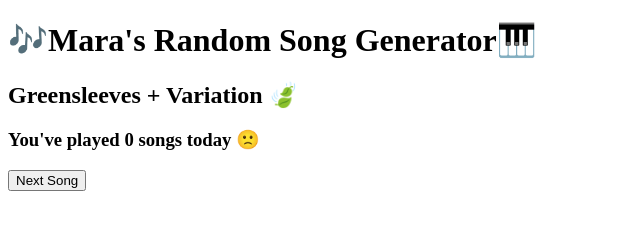
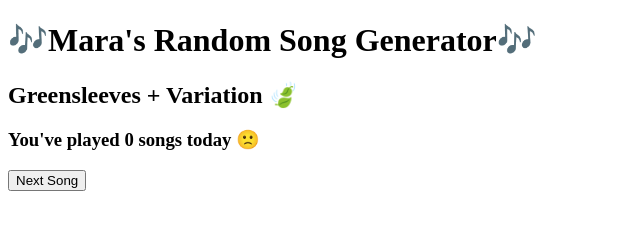
Before and after one commit to mrbusche/random-song-generator, a plain HTML site: page index.html in a window 1280 px wide. Shown: the full height of the page, 0-640 px from the left. Drawn offline with Linux system fonts and the light colour scheme.

Commit message:
better emoji

```diff
--- a/index.html
+++ b/index.html
@@ -7,7 +7,7 @@
   </head>
 
   <body>
-    <h1>🎶Mara's Random Song Generator🎹</h1>
+    <h1>🎶Mara's Random Song Generator🎶</h1>
     <h2 id="results">&nbsp;</h2>
     <h3>You've played <span id="songCount"></span></h3>
     <input
```
